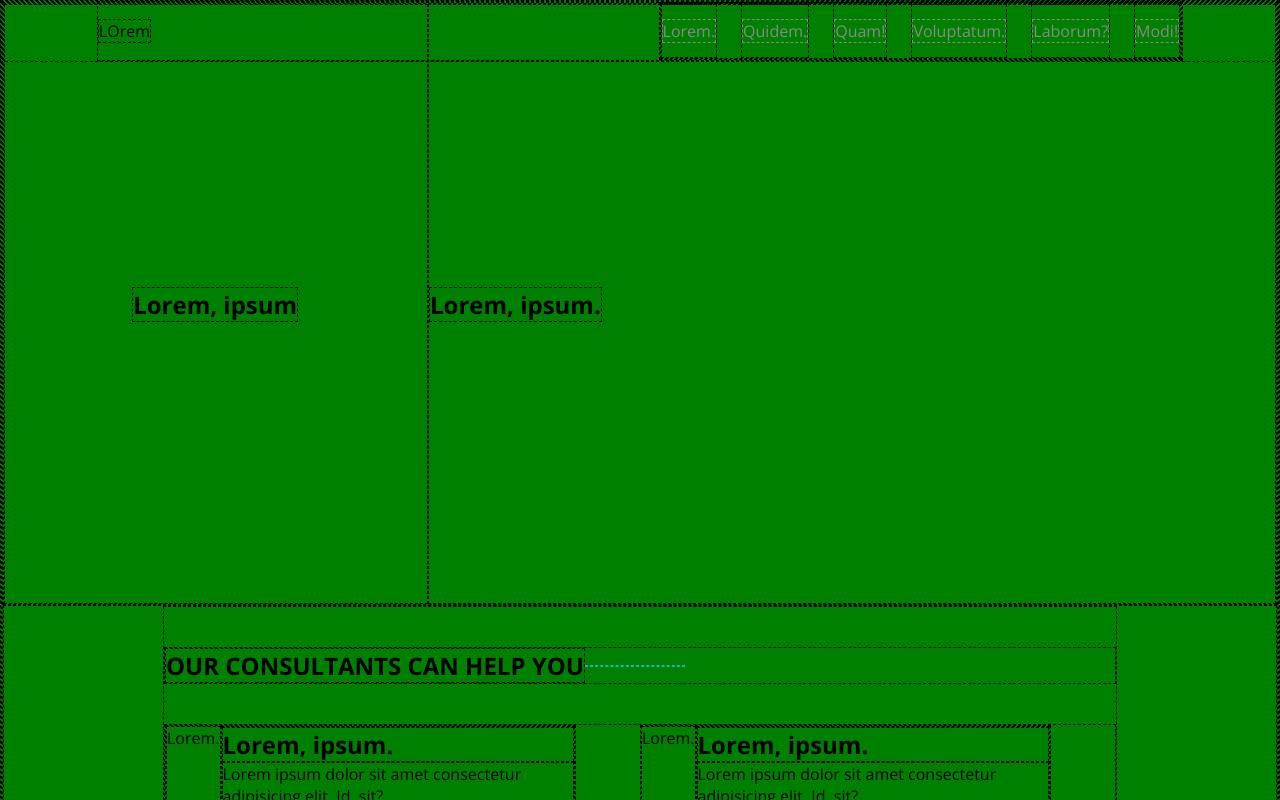
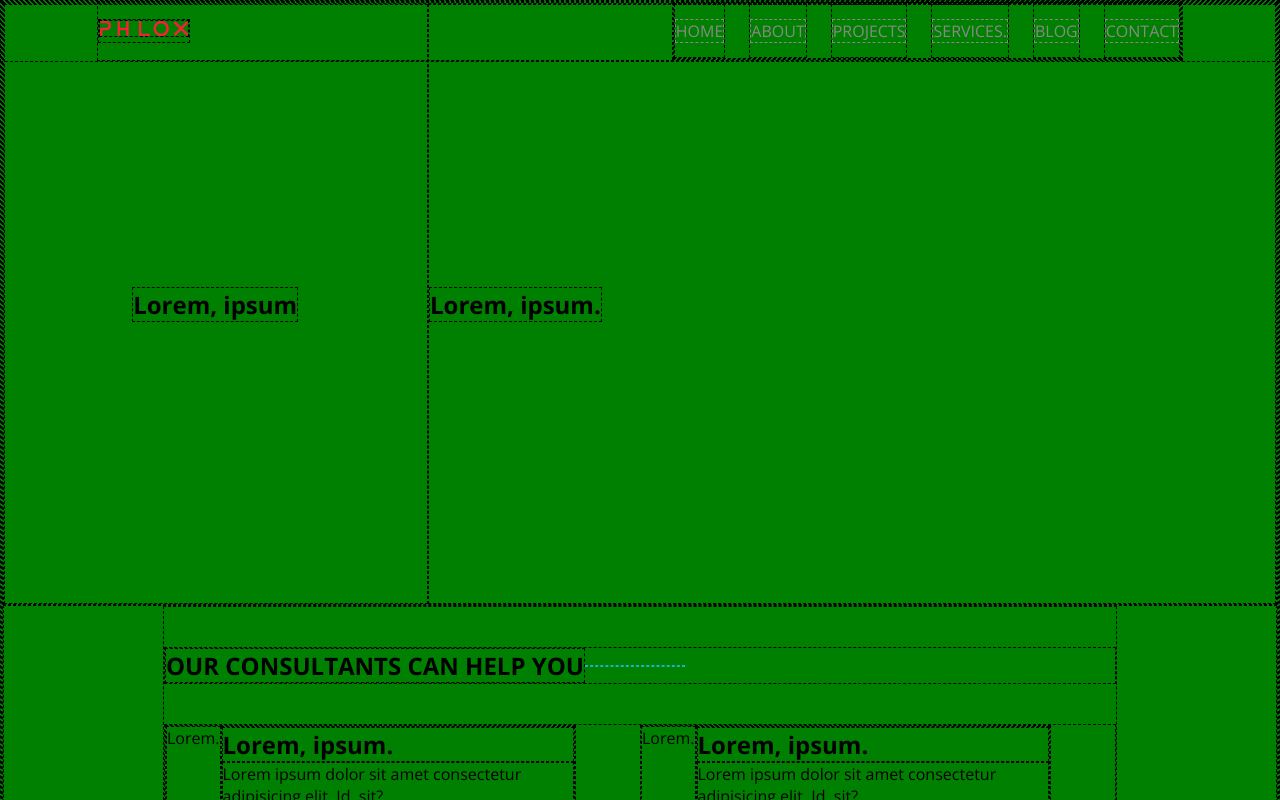
Before and after one commit to chrialge/proj-html-vuejs, a Vue app: page / in a window 1280 px wide. Shown: the top 800 px of the page. Built offline with nearby package versions, Linux system fonts and the light colour scheme.

Commit message:
add style to site_header

```diff
--- a/src/assets/scss/Partial/_header.scss
+++ b/src/assets/scss/Partial/_header.scss
@@ -14,6 +14,10 @@
         justify-content: space-between;
         align-items: center;
 
+        .logo>img{
+            width: 90px;
+        }
+
         .right{
 
             ul{
@@ -24,13 +28,18 @@
                 li{
                     padding: 15px 0;
 
+
                     a{
                         text-decoration: none;
                         color: $phlox-text-paragraph;
                     }
+                    &:hover{
+                        border-top: 3px solid;
+                    }
 
                     &:hover, &:hover a{
                         color: $phlox-text-light;
+                        font-weight: 800;
                     }
                 }
             }
--- a/src/components/HeaderApp.vue
+++ b/src/components/HeaderApp.vue
@@ -14,17 +14,19 @@ export default {
   <header id="site_header">
     <nav>
       <!-- left -->
-      <div class="left">LOrem</div>
+      <div class="logo">
+        <img src="../../public/images/logotype.png" alt="">
+      </div>
 
       <!-- right -->
       <div class="right">
         <ul>
-          <li><a href="#">Lorem.</a></li>
-          <li><a href="#">Quidem.</a></li>
-          <li><a href="#">Quam!</a></li>
-          <li><a href="#">Voluptatum.</a></li>
-          <li><a href="#">Laborum?</a></li>
-          <li><a href="#">Modi!</a></li>
+          <li><a href="#jumbotron">HOME</a></li>
+          <li><a href="#about-us">ABOUT</a></li>
+          <li><a href="#project">PROJECTS</a></li>
+          <li><a href="#testimonials">SERVICES.</a></li>
+          <li><a href="#blog">BLOG</a></li>
+          <li><a href="#site_footer">CONTACT</a></li>
         </ul>
       </div>
     </nav>
```
